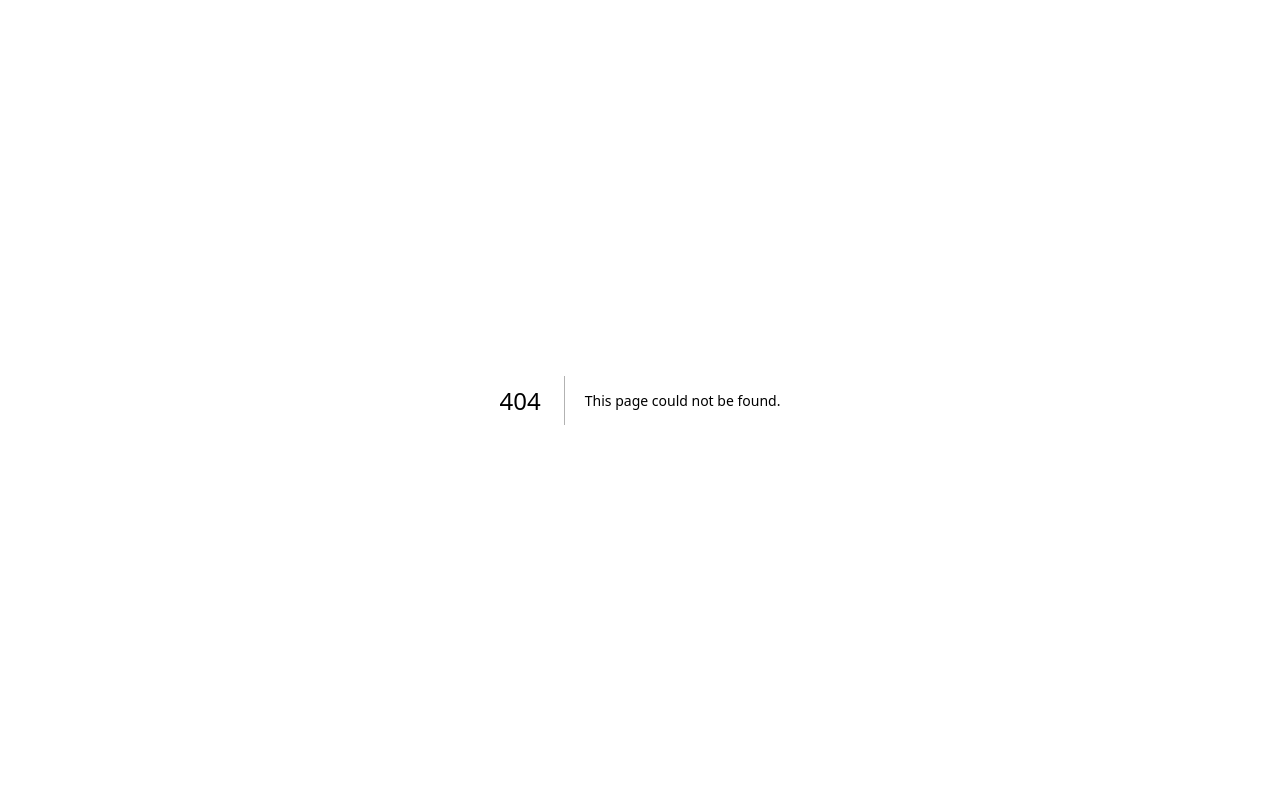
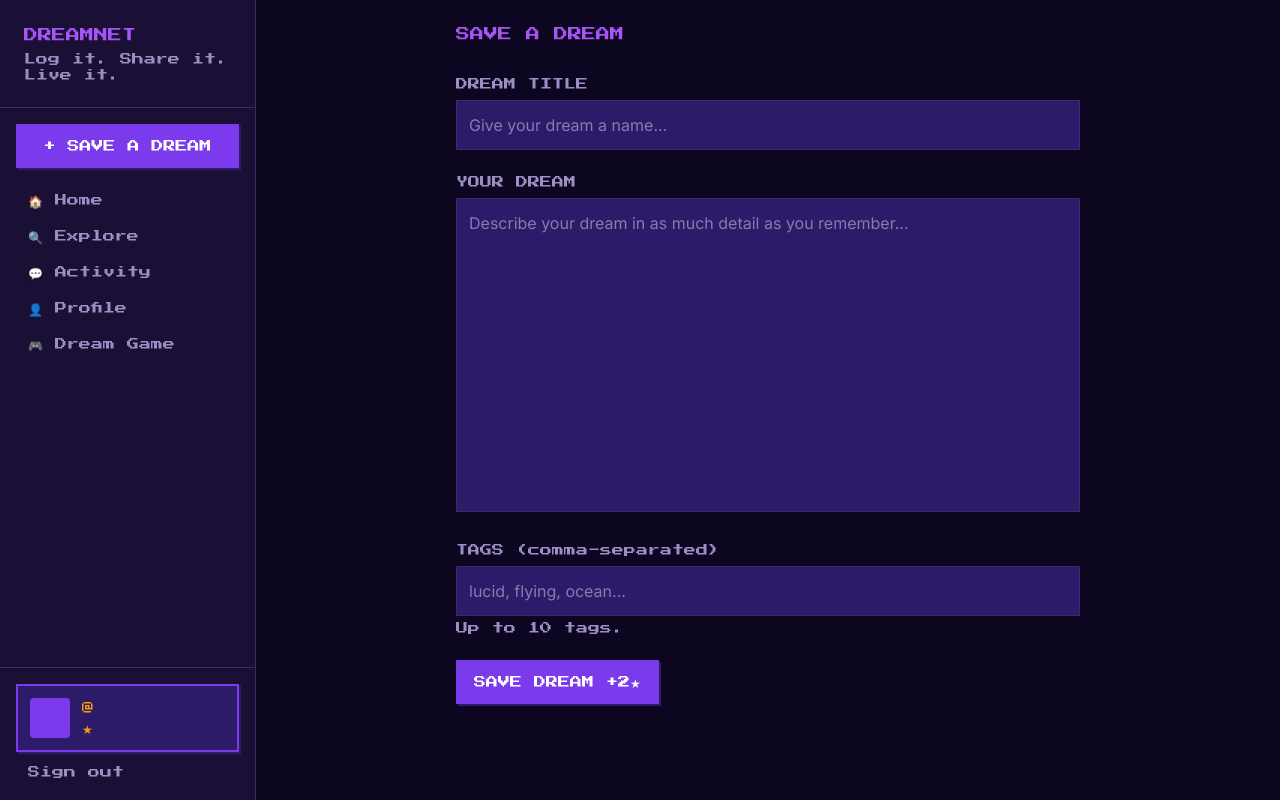
Before and after one commit to kithrine/dreamnet, a Next.js app: page /dreams/new in a window 1280 px wide. Before the commit this address had no page. Built offline with nearby package versions, Linux system fonts and the light colour scheme; no server answers; sample sign-in values are in the browser's storage.

Commit message:
feat: create dream with tag system and star award on post

```diff
--- /dev/null
+++ b/app/(dashboard)/dreams/new/actions.ts
@@ -0,0 +1,47 @@
+"use server";
+
+import { getServerSession } from "next-auth";
+import { authOptions } from "@/lib/auth";
+import { prisma } from "@/lib/prisma";
+import { awardStars } from "@/lib/stars";
+import { redirect } from "next/navigation";
+
+export async function createDreamAction(_prev: unknown, formData: FormData) {
+  const session = await getServerSession(authOptions);
+  if (!session) return { error: "Not authenticated." };
+
+  const title = (formData.get("title") as string).trim();
+  const content = (formData.get("content") as string).trim();
+  const tagsRaw = (formData.get("tags") as string).trim();
+
+  if (!title || !content) return { error: "Title and content are required." };
+
+  const tagNames = tagsRaw
+    .split(",")
+    .map((t) => t.trim().toLowerCase().replace(/\s+/g, "-"))
+    .filter(Boolean)
+    .slice(0, 10);
+
+  const dream = await prisma.dream.create({
+    data: {
+      title,
+      content,
+      userId: session.user.id,
+      tags: {
+        create: await Promise.all(
+          tagNames.map(async (name) => {
+            const tag = await prisma.tag.upsert({
+              where: { name },
+              update: {},
+              create: { name },
+            });
+            return { tagId: tag.id };
+          })
+        ),
+      },
+    },
+  });
+
+  await awardStars(session.user.id, 2, "POST_DREAM");
+  redirect(`/dreams/${dream.id}`);
+}
--- /dev/null
+++ b/app/(dashboard)/dreams/new/page.tsx
@@ -0,0 +1,11 @@
+import DreamForm from "@/components/dreams/DreamForm";
+import { createDreamAction } from "./actions";
+
+export default function NewDreamPage() {
+  return (
+    <div className="max-w-2xl mx-auto p-6">
+      <h1 className="font-pixel text-dream-bright text-sm mb-8">SAVE A DREAM</h1>
+      <DreamForm action={createDreamAction} />
+    </div>
+  );
+}
--- /dev/null
+++ b/components/dreams/DreamForm.tsx
@@ -0,0 +1,50 @@
+"use client";
+
+import { useActionState } from "react";
+import Button from "@/components/ui/Button";
+
+type Action = (prev: unknown, formData: FormData) => Promise<{ error: string } | void>;
+
+export default function DreamForm({ action }: { action: Action }) {
+  const [state, formAction, pending] = useActionState(action, null);
+
+  return (
+    <form action={formAction} className="space-y-6">
+      {state?.error && (
+        <p className="font-pixel text-red-400 text-xs">{state.error}</p>
+      )}
+      <div>
+        <label className="font-pixel text-dream-muted text-xs block mb-2">DREAM TITLE</label>
+        <input
+          name="title"
+          required
+          maxLength={120}
+          placeholder="Give your dream a name..."
+          className="w-full bg-dream-purple border border-dream-border p-3 text-dream-text font-sans focus:outline-none focus:border-dream-violet"
+        />
+      </div>
+      <div>
+        <label className="font-pixel text-dream-muted text-xs block mb-2">YOUR DREAM</label>
+        <textarea
+          name="content"
+          required
+          rows={12}
+          placeholder="Describe your dream in as much detail as you remember..."
+          className="w-full bg-dream-purple border border-dream-border p-3 text-dream-text font-sans focus:outline-none focus:border-dream-violet resize-none"
+        />
+      </div>
+      <div>
+        <label className="font-pixel text-dream-muted text-xs block mb-2">TAGS (comma-separated)</label>
+        <input
+          name="tags"
+          placeholder="lucid, flying, ocean..."
+          className="w-full bg-dream-purple border border-dream-border p-3 text-dream-text font-sans focus:outline-none focus:border-dream-violet"
+        />
+        <p className="font-pixel text-dream-muted text-xs mt-1">Up to 10 tags.</p>
+      </div>
+      <Button type="submit" disabled={pending}>
+        {pending ? "SAVING..." : "SAVE DREAM +2★"}
+      </Button>
+    </form>
+  );
+}
```
